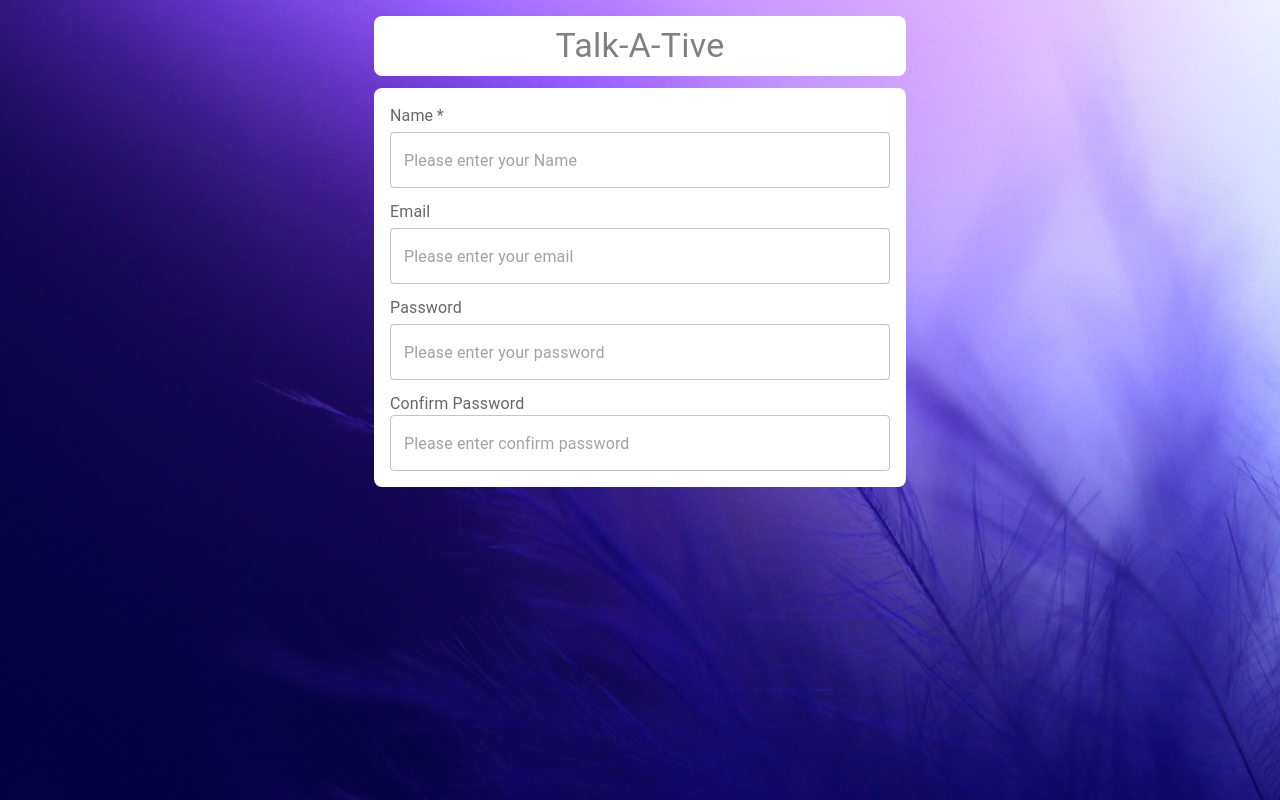
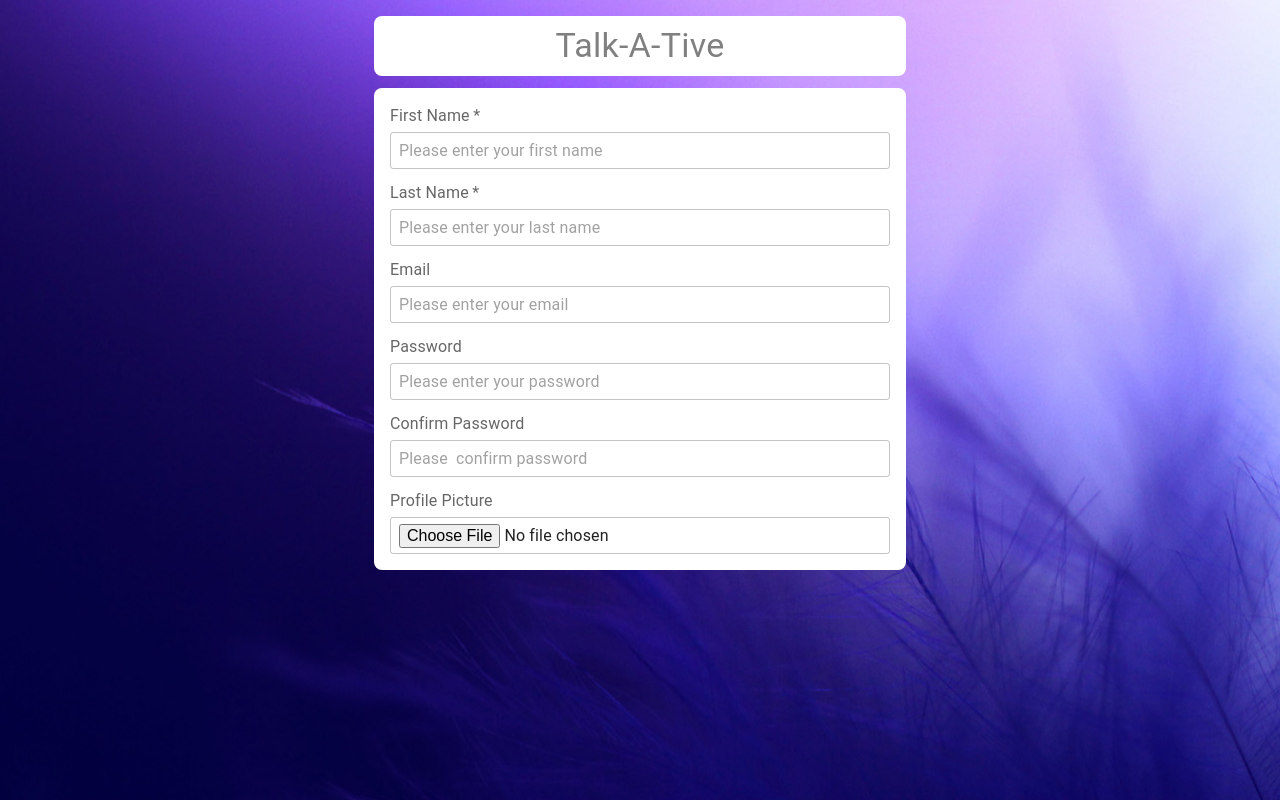
Before and after one commit to vinaymaurya105/chat-app, a React (Create React App) app in the folder client/: page / in a window 1280 px wide. Built offline with nearby package versions, Linux system fonts and the light colour scheme.

Commit message:
signup page style done

```diff
--- a/client/package.json
+++ b/client/package.json
@@ -17,6 +17,7 @@
     "@types/react-dom": "^18.2.18",
     "react": "^18.2.0",
     "react-dom": "^18.2.0",
+    "react-router-dom": "^6.21.1",
     "react-scripts": "5.0.1",
     "typescript": "^4.9.5",
     "web-vitals": "^2.1.4"
--- a/client/src/App.css
+++ b/client/src/App.css
@@ -16,5 +16,6 @@ body {
   display: flex;
   flex-direction: column;
   justify-content: center;
+  height: 100%;
   gap: 5px;
 }
--- a/client/src/components/Signup.tsx
+++ b/client/src/components/Signup.tsx
@@ -1,30 +1,76 @@
 import { Box, InputLabel, TextField } from "@mui/material";
-import React from "react";
+import { makeStyles } from "@mui/styles";
+
+const useStyle: any = makeStyles(() => ({
+  input: {
+    "& .MuiOutlinedInput-input": {
+      padding: "6px 8px",
+      border: "1px solid #0000003b",
+      borderRadius: 3,
+    },
+  },
+}));
 
 function Signup() {
+  const classes = useStyle();
   return (
     <Box display="flex" flexDirection="column" gap={1.5}>
       <Box className="wrapper">
-        <InputLabel required>Name</InputLabel>
-        <TextField placeholder="Please enter your Name" required fullWidth />
+        <InputLabel required>First Name</InputLabel>
+        <TextField
+          className={classes.input}
+          sx={{ fieldset: { border: "none" } }}
+          placeholder="Please enter your first name"
+          required
+          fullWidth
+        />
+      </Box>
+      <Box className="wrapper">
+        <InputLabel required>Last Name</InputLabel>
+        <TextField
+          className={classes.input}
+          sx={{ fieldset: { border: "none" } }}
+          placeholder="Please enter your last name"
+          required
+          fullWidth
+        />
       </Box>
       <Box className="wrapper">
         <InputLabel>Email</InputLabel>
-        <TextField placeholder="Please enter your email" required fullWidth />
+        <TextField
+          className={classes.input}
+          sx={{ fieldset: { border: "none" } }}
+          placeholder="Please enter your email"
+          required
+          fullWidth
+        />
       </Box>
       <Box className="wrapper">
         <InputLabel>Password</InputLabel>
         <TextField
+          className={classes.input}
+          sx={{ fieldset: { border: "none" } }}
           placeholder="Please enter your password"
           required
           fullWidth
         />
       </Box>
-      <Box>
+      <Box className="wrapper">
         <InputLabel>Confirm Password</InputLabel>
         <TextField
-          placeholder="Please enter confirm password"
+          className={classes.input}
+          sx={{ fieldset: { border: "none" } }}
+          placeholder="Please  confirm password"
           required
+          fullWidth
+        />
+      </Box>
+      <Box className="wrapper">
+        <InputLabel>Profile Picture</InputLabel>
+        <TextField
+          className={classes.input}
+          sx={{ fieldset: { border: "none" } }}
+          type="file"
           fullWidth
         />
       </Box>
```
Also changed, not shown: 1 other file (tests, documents, lock files or other folders).
